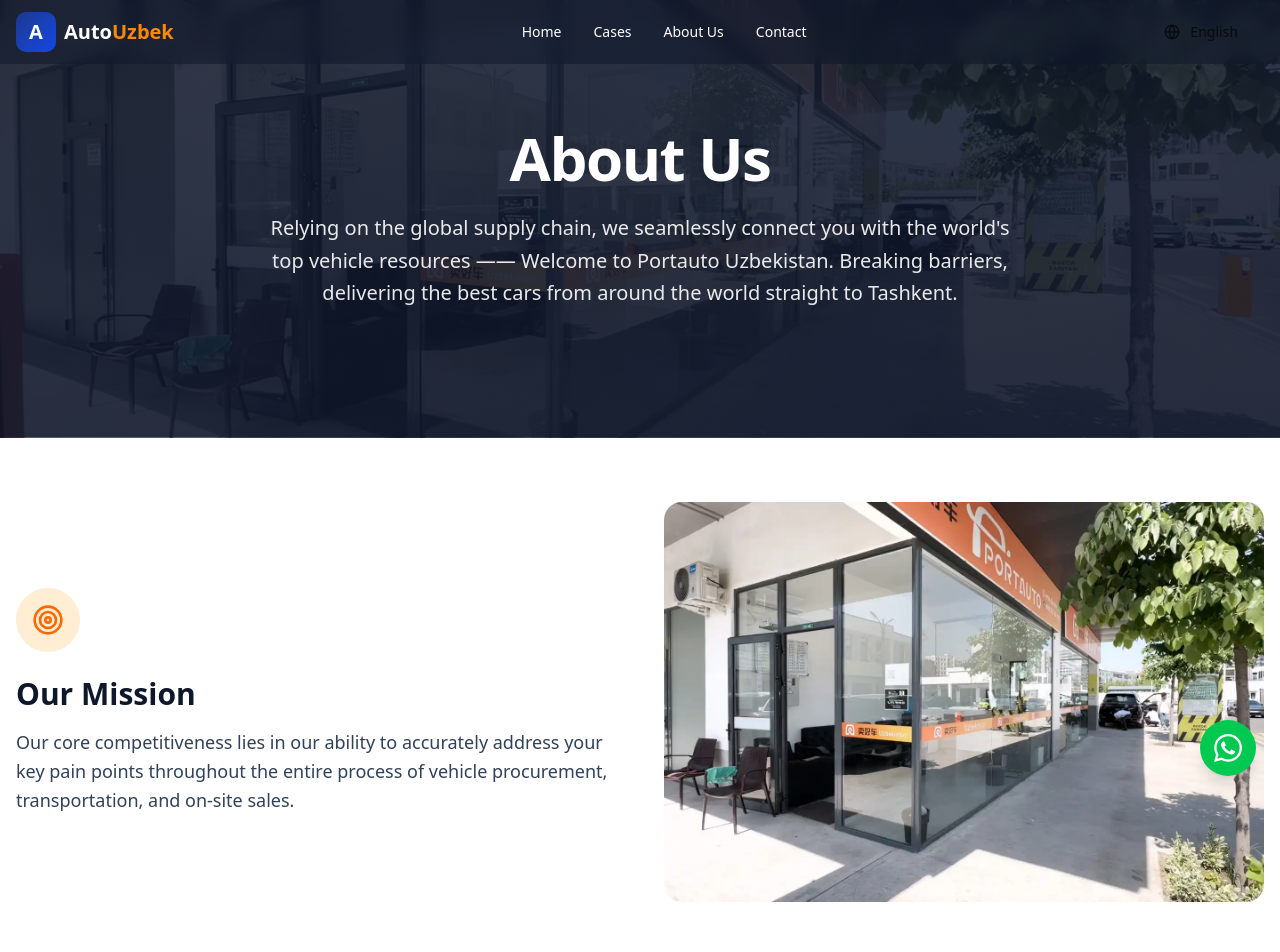
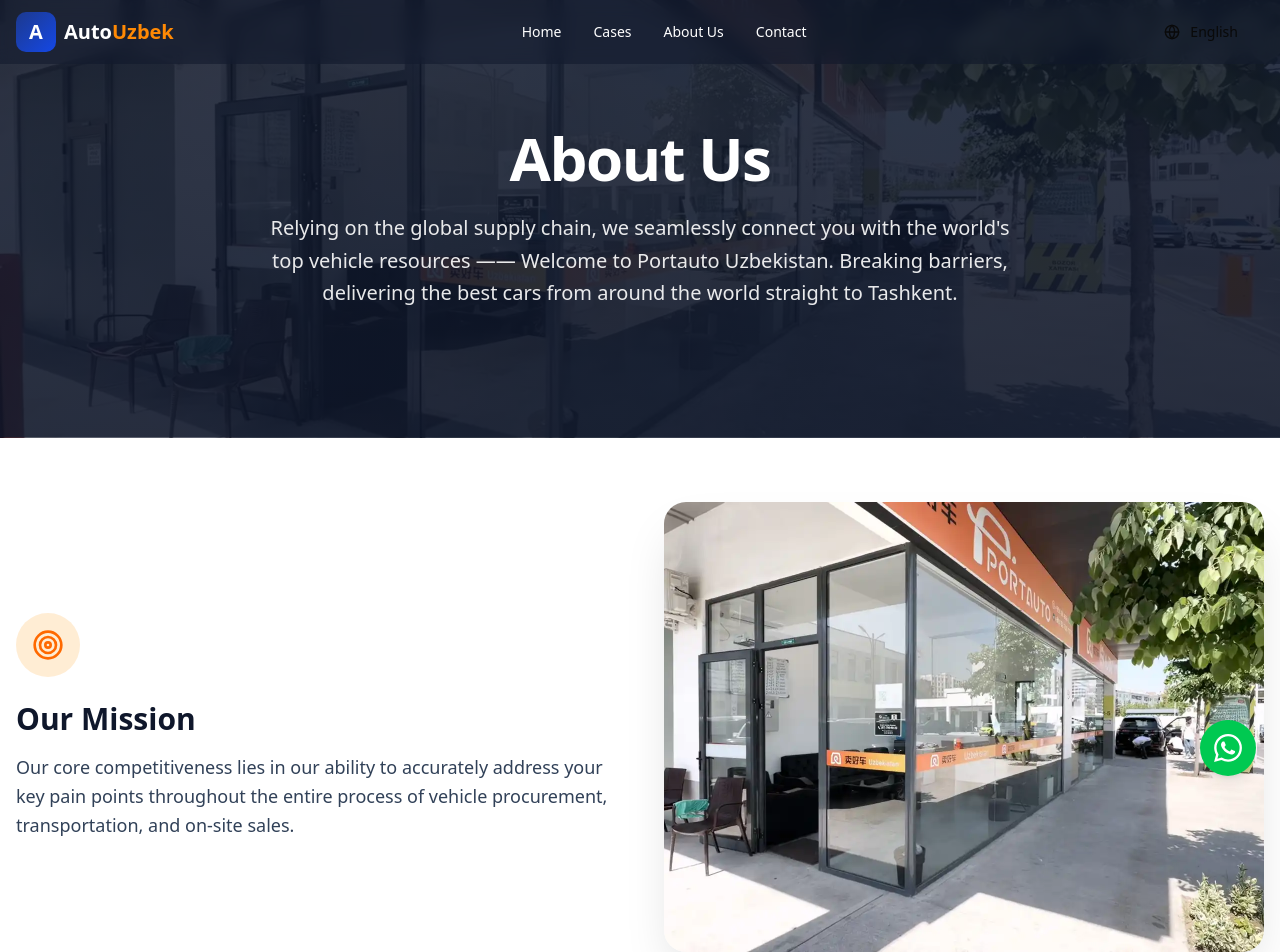
Before and after one commit to youxia0928-max/portauto-uzbekistan, a Next.js app: page /about in a window 1280 px wide. Shown: the top 952 px of the page. Built offline with nearby package versions, Linux system fonts and the light colour scheme.

Commit message:
feat: 优化图片展示UI样式

```diff
--- a/src/app/about/page.tsx
+++ b/src/app/about/page.tsx
@@ -66,7 +66,7 @@
                 {t('mission_text')}
               </p>
             </div>
-            <div className="relative h-[400px] rounded-2xl overflow-hidden">
+            <div className="relative h-[450px] rounded-3xl overflow-hidden shadow-[0_25px_50px_-12px_rgba(0,0,0,0.15)]">
               <img
                 src="/about-bg.webp"
                 alt="About Portauto"
```
Also changed, not shown: assets/image.png.
